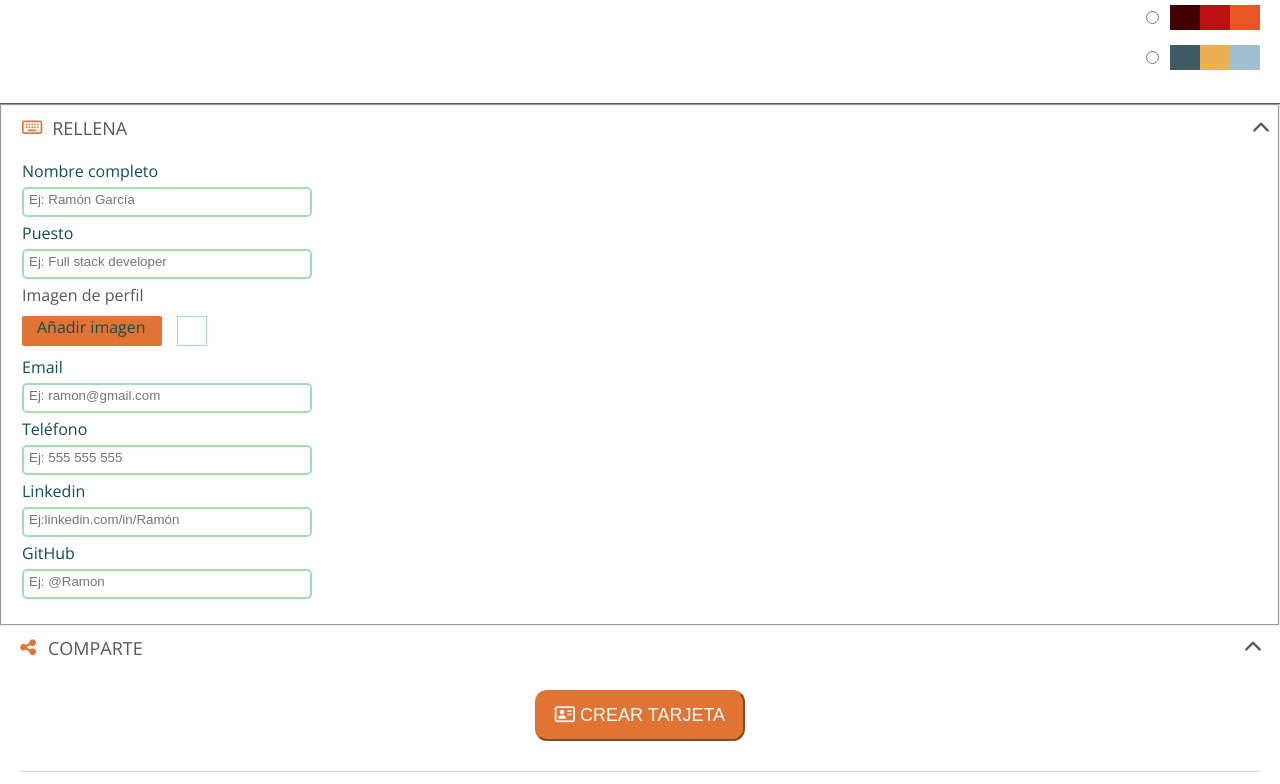
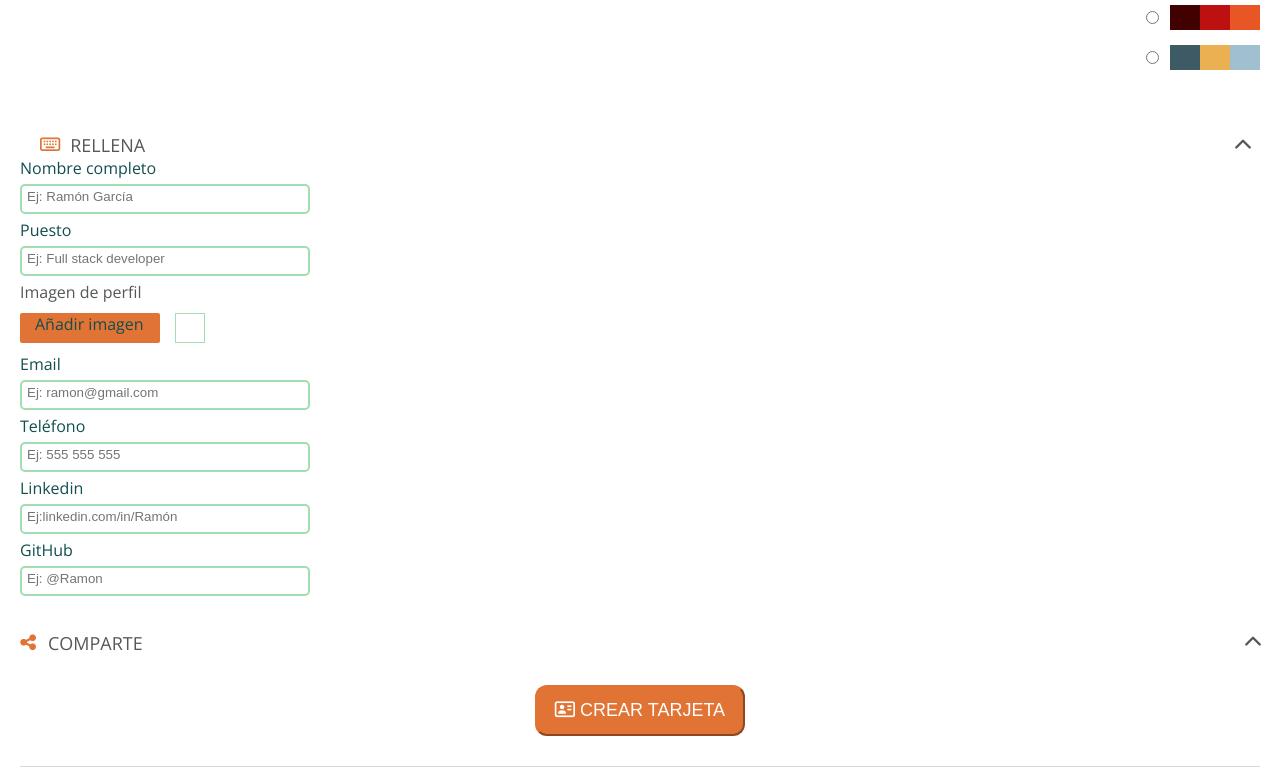
Before and after one commit to elena-alcaraz/project-promo-x-module-2-team-2, a website built with Vite: page src/start.html in a window 1280 px wide. Shown: the part 1562-2346 px from the top of the page. Built offline with nearby package versions, Linux system fonts and the light colour scheme; files whose address does not match are found by name.

Commit message:
ajustes margenes

```diff
--- a/src/partials/fill.html
+++ b/src/partials/fill.html
@@ -1,7 +1,7 @@
 
-<section class="fill">
 
-    <form action="" method="post">
+
+
 
       <fieldset class="fill__section">
 
@@ -59,5 +59,3 @@
           </div>
 
        </fieldset>
-    </form>
-</section>
--- a/src/scss/layout/_fill.scss
+++ b/src/scss/layout/_fill.scss
@@ -1,16 +1,13 @@
 
 
-.fill {
 
- border-top: solid 1px var(--gunmetal);
 
+.fill__section {
+
+    border: none;
+    padding: 20px 20px 20px 20px;
 }
 
-form {
-
-    border: none;
-
-}
 
 .fill__head {
 
@@ -46,7 +43,6 @@ padding-top: 10px;
     flex-direction: column;
     justify-content: center;
     align-items: left;
-    padding: 20px 20px 20px 20px;
     color: var(--gunmetal);
 
 
--- a/src/start.html
+++ b/src/start.html
@@ -33,7 +33,7 @@
   </section>
 
   <section>
-    <form action=""></form>
+    <form action="">
       <load src="./partials/design.html"/>
       <load src="./partials/fill.html"/>
       <load src="./partials/share.html"/>
```
Also changed, not shown: src/index.html (line endings or trailing spaces), src/partials/design.html (line endings or trailing spaces), src/scss/layout/_design.scss (line endings or trailing spaces).
